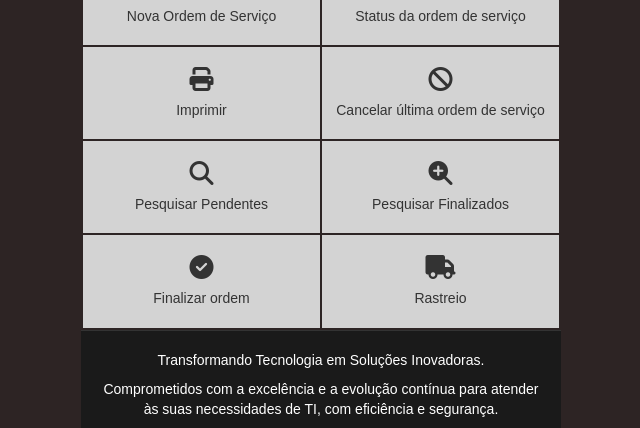
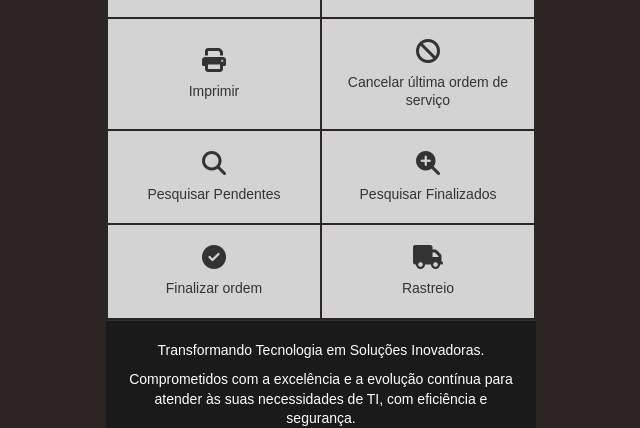
Before and after one commit to DanielMaori43/OrdemdeServi-oPremium, a plain HTML site: page index.html in a window 1280 px wide. Shown: the part 321-749 px from the top of the page, without its empty margins (319-959 px from the left). Drawn offline with Linux system fonts and the light colour scheme.

Commit message:
Update styles.css

```diff
--- a/styles.css
+++ b/styles.css
@@ -12,7 +12,7 @@ body {
 }
 
 .container {
-  max-width: 480px;
+  max-width: 430px;
   margin: 0 auto;
   background-color: #2d2424;
   min-height: 100vh;
```
